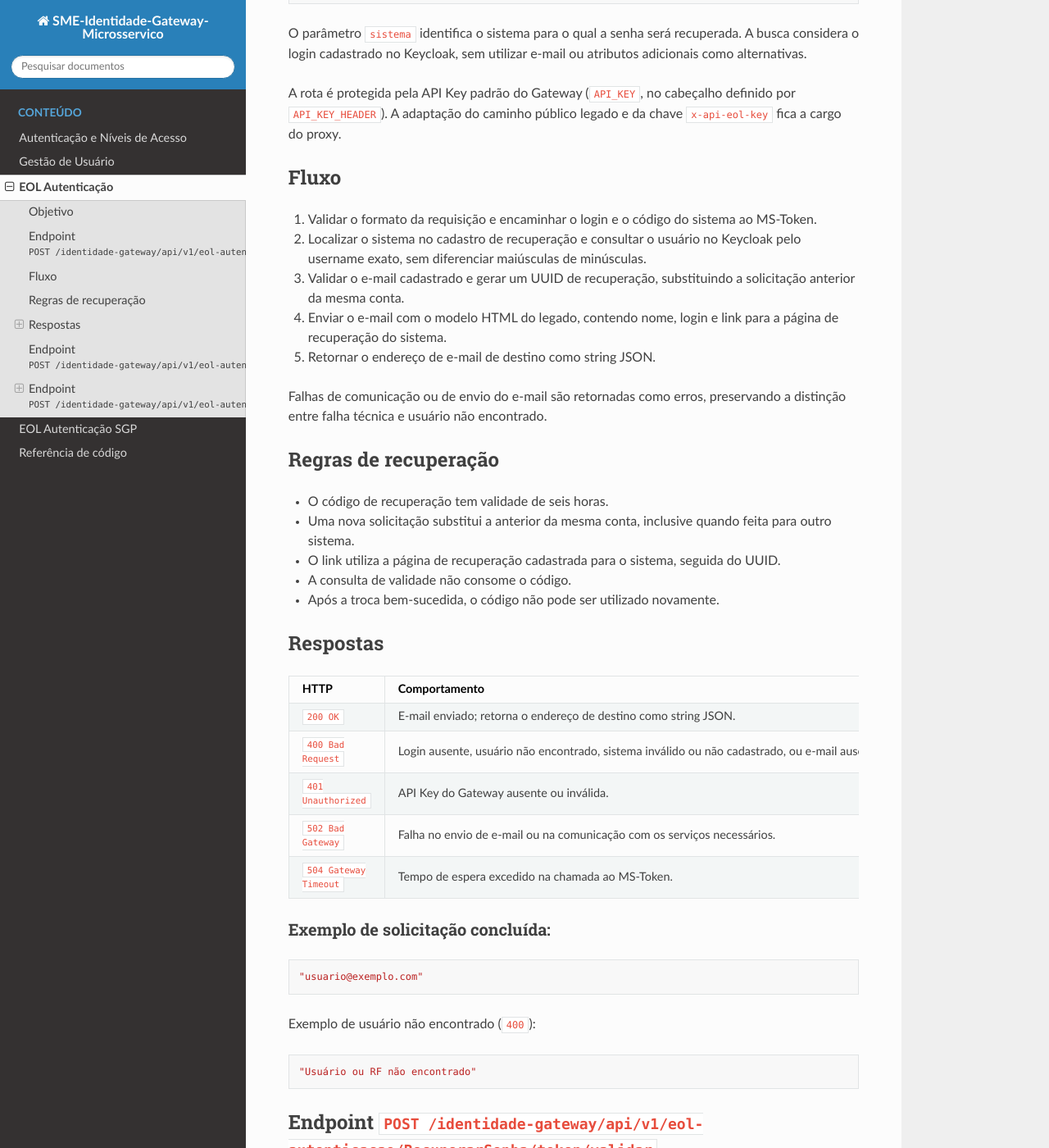
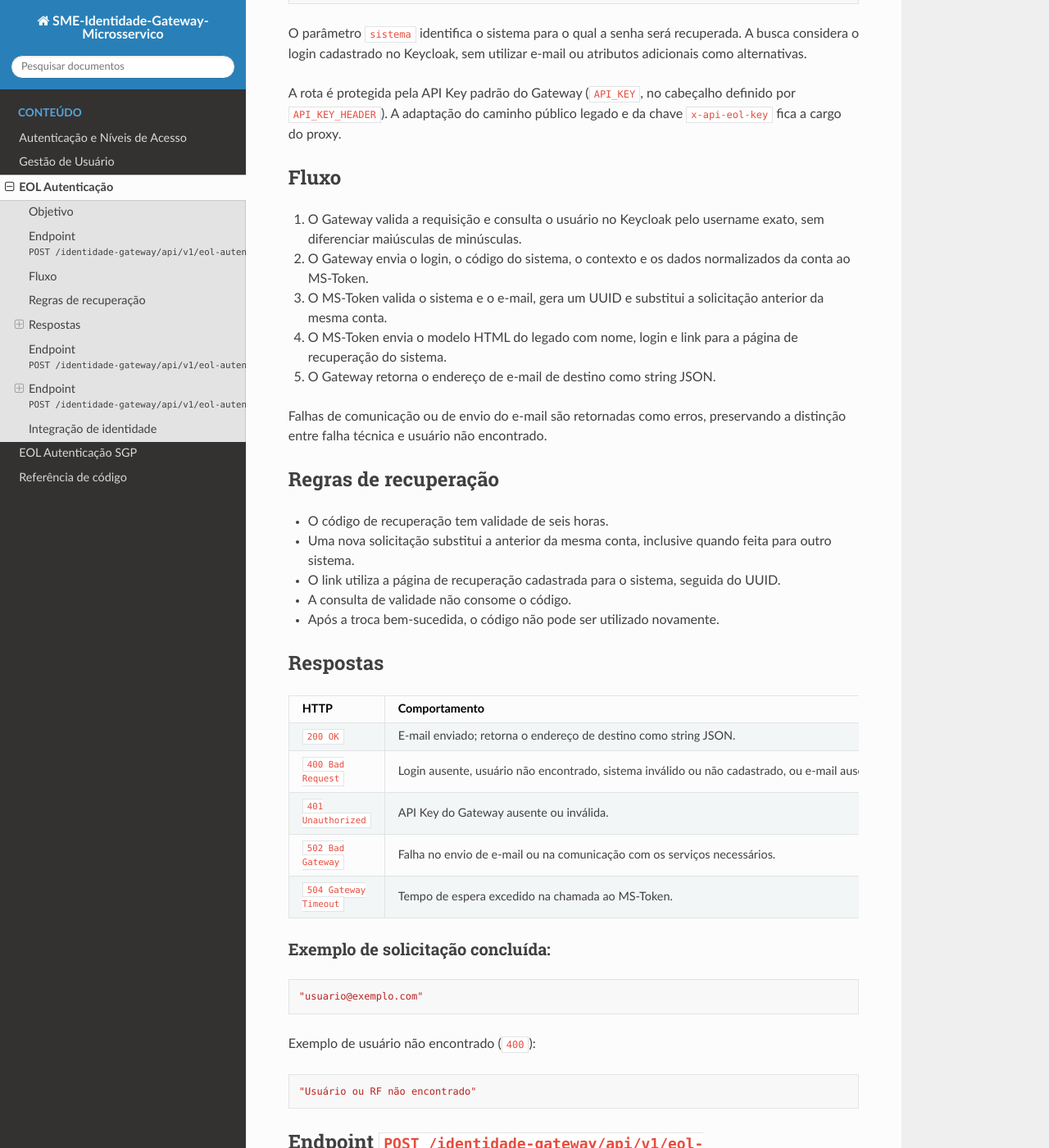
Before and after one commit to prefeiturasp/SME-Identidade-Gateway-Microsservico, a Sphinx documentation site: the page built from docs/eol_autenticacao.md, in a window 1280 px wide and 1400 px high, scrolled down 505 px. Shown: the whole window at 82% size. Built offline with Sphinx 7.4.7 and the Read the Docs theme 3.1.0, drawn with Linux system fonts in a browser that asks for light colours; some of the changed text lies outside the part shown.

Commit message:
docs(161074): Documenta recuperação de senha com identidade no Gateway

```diff
--- a/docs/eol_autenticacao.md
+++ b/docs/eol_autenticacao.md
@@ -20,11 +20,11 @@ A rota é protegida pela API Key padrão do Gateway (`API_KEY`, no cabeçalho de
 
 ## Fluxo
 
-1. Validar o formato da requisição e encaminhar o login e o código do sistema ao MS-Token.
-2. Localizar o sistema no cadastro de recuperação e consultar o usuário no Keycloak pelo username exato, sem diferenciar maiúsculas de minúsculas.
-3. Validar o e-mail cadastrado e gerar um UUID de recuperação, substituindo a solicitação anterior da mesma conta.
-4. Enviar o e-mail com o modelo HTML do legado, contendo nome, login e link para a página de recuperação do sistema.
-5. Retornar o endereço de e-mail de destino como string JSON.
+1. O Gateway valida a requisição e consulta o usuário no Keycloak pelo username exato, sem diferenciar maiúsculas de minúsculas.
+2. O Gateway envia o login, o código do sistema, o contexto e os dados normalizados da conta ao MS-Token.
+3. O MS-Token valida o sistema e o e-mail, gera um UUID e substitui a solicitação anterior da mesma conta.
+4. O MS-Token envia o modelo HTML do legado com nome, login e link para a página de recuperação do sistema.
+5. O Gateway retorna o endereço de e-mail de destino como string JSON.
 
 Falhas de comunicação ou de envio do e-mail são retornadas como erros, preservando a distinção entre falha técnica e usuário não encontrado.
 
@@ -71,11 +71,12 @@ Content-Type: application/json
 A rota usa a mesma API Key do Gateway e informa se o código recebido no link ainda pode ser utilizado. A consulta não consome o código e pode ser repetida antes da troca de senha.
 
 A resposta de sucesso é um booleano JSON, sem objeto envolvente.
+Essa consulta utiliza somente o MS-Token e não acessa o Keycloak.
 
 | Situação | Resposta |
 | --- | --- |
 | Código válido e dentro do prazo | `200 true` |
-| UUID inexistente, expirado, substituído ou já utilizado | `200 false` |
+| UUID inexistente, expirado, substituído, reservado para alteração ou já utilizado | `200 false` |
 | Corpo que não seja uma string JSON contendo um UUID | `400`, com mensagem de código inválido |
 | API Key ausente ou inválida | `401` |
 | Falha na consulta ao MS-Token | `502` |
@@ -97,7 +98,7 @@ Token=eab64661-dc5d-4e09-92d5-1b629ab31530&Senha=NovaSenha123
 
 A variante com barra final, `/identidade-gateway/api/v1/eol-autenticacao/AlterarSenha/`, também é aceita.
 
-O MS-Token verifica o código, o prazo de validade, a conta habilitada e as regras de senha antes de solicitar a alteração no Keycloak. Após sucesso, invalida o código e retorna o login como string JSON.
+O Gateway obtém no MS-Token a identidade vinculada ao código e consulta a conta atual no Keycloak. O MS-Token verifica o prazo, a conta habilitada e as regras de senha, e reserva o uso do código. Somente após essa autorização o Gateway altera a senha no Keycloak e confirma o resultado ao MS-Token. Após sucesso, o código é invalidado e o login é retornado como string JSON.
 
 ### Regras da senha
 
@@ -128,3 +131,11 @@ Exemplo de alteração concluída:
 As mensagens de negócio são retornadas como strings JSON. Erros de campos obrigatórios usam um objeto com os nomes dos campos e suas mensagens. Os erros de autenticação seguem o formato padrão do Gateway.
 
 Os endpoints de solicitação e validação também aceitam `application/json-patch+json`, utilizado pelo cliente .NET do SGP.
+
+## Integração de identidade
+
+As consultas ao usuário, a verificação do histórico e a alteração da credencial ficam no Gateway. O MS-Token mantém as solicitações, as regras de senha, as reservas e o envio do e-mail; recebe somente dados normalizados e resultados de operações autenticadas.
+
+O adaptador `apps.provedores.keycloak.ProvedorKeycloak` usa a conexão administrativa já configurada no Gateway. `PROVEDOR_IDENTIDADE` seleciona a implementação e tem essa classe como padrão. Para a recuperação, a busca considera somente o login exato.
+
+O realm precisa ter `passwordHistory(5)` ou superior. O histórico considerado é o existente no Keycloak; senhas anteriores que não foram migradas não participam dessa verificação. Ao preparar a troca, o adaptador remove apenas a ação `UPDATE_PASSWORD`, preservando as demais ações pendentes da conta.
```
Also changed, not shown: other parts of docs/eol_autenticacao.md (+2 -0 lines), docs/api.rst (+17 -0 lines).
